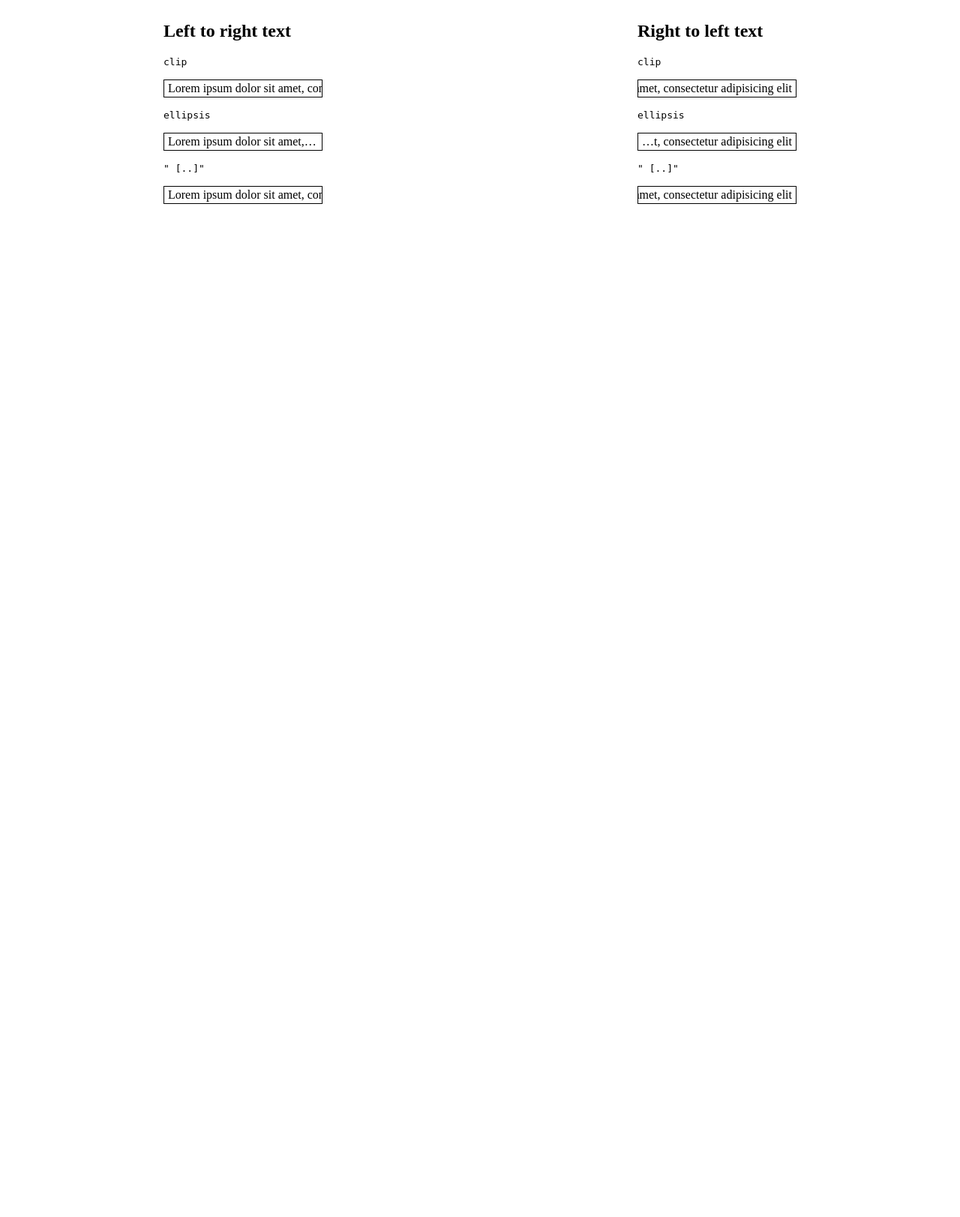
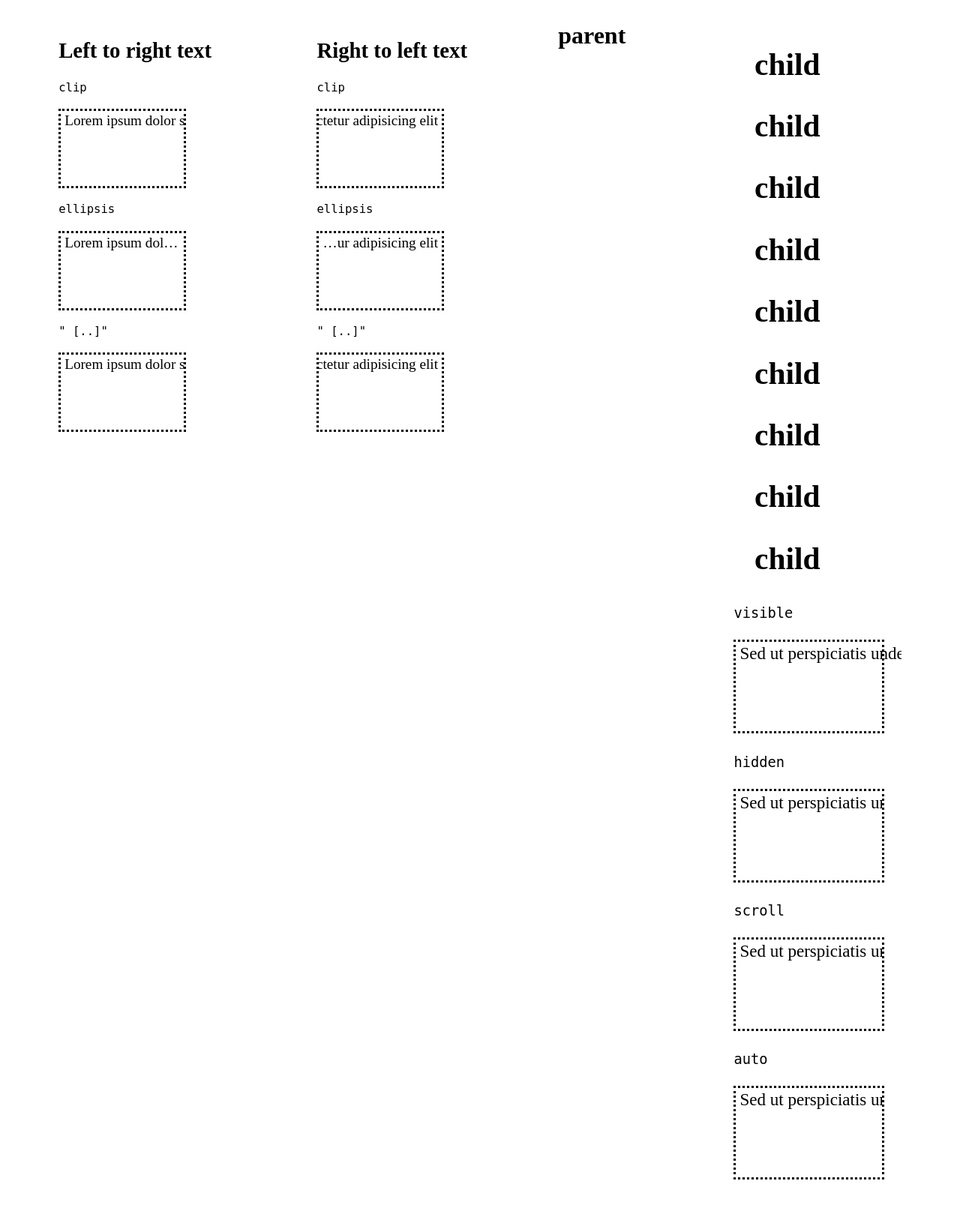
Before and after one commit to ngocngo10/html-css-training, a PHP site: page / in a window 1280 px wide. Shown: the whole page at 75% size. Before the commit the page ends 272 px from the top, so only its background shows below. Run offline with PHP 8.4, Linux system fonts and the light colour scheme.

Commit message:
overflow

```diff
--- a/overflow/index.html
+++ b/overflow/index.html
@@ -1,5 +1,6 @@
 <!DOCTYPE html>
 <html lang="en">
+
 <head>
   <meta charset="UTF-8">
   <meta http-equiv="X-UA-Compatible" content="IE=edge">
@@ -7,6 +8,7 @@
   <title>Document</title>
   <link rel="stylesheet" href="style.css">
 </head>
+
 <body>
   <div class="ltr">
     <h2>Left to right text</h2>
@@ -27,5 +29,64 @@
     <pre>" [..]"</pre>
     <p class="overflow-string">Lorem ipsum dolor sit amet, consectetur adipisicing elit.</p>
   </div>
+  <h1>parent</h1>
+  <div class="parent">
+    <div class="auto-grid">
+      <div class="box">
+        <h2>child</h2>
+      </div>
+      <div class="box">
+        <h2>child</h2>
+      </div>
+      <div class="box">
+        <h2>child</h2>
+      </div>
+      <div class="box">
+        <h2>child</h2>
+      </div>
+      <div class="box">
+        <h2>child</h2>
+      </div>
+      <div class="box">
+        <h2>child</h2>
+      </div>
+      <div class="box">
+        <h2>child</h2>
+      </div>
+      <div class="box">
+        <h2>child</h2>
+      </div>
+      <div class="box">
+        <h2>child</h2>
+      </div>
+    </div>
+    <div>
+      <code>visible</code>
+      <p class="visible">
+        Sed ut perspiciatis unde omnis iste natus error sit voluptatem accusantium doloremque laudantium.
+      </p>
+    </div>
+
+    <div>
+      <code>hidden</code>
+      <p class="hidden">
+        Sed ut perspiciatis unde omnis iste natus error sit voluptatem accusantium doloremque laudantium.
+      </p>
+    </div>
+
+    <div>
+      <code>scroll</code>
+      <p class="scroll">
+        Sed ut perspiciatis unde omnis iste natus error sit voluptatem accusantium doloremque laudantium.
+      </p>
+    </div>
+
+    <div>
+      <code>auto</code>
+      <p class="auto">
+        Sed ut perspiciatis unde omnis iste natus error sit voluptatem accusantium doloremque laudantium.
+      </p>
+    </div>
 </body>
+
 </html>
--- a/overflow/style.css
+++ b/overflow/style.css
@@ -32,3 +32,36 @@ body {
 .rtl > p {
   direction: rtl;
 }
+
+.parent {
+  overflow-x: scroll;
+  overflow-y: scroll;
+}
+
+body {
+  display: flex;
+  justify-content: space-around;
+}
+
+div {
+  margin: 1em;
+  font-size: 1.2em;
+}
+
+p {
+  width: 8em;
+  height: 5em;
+  border: dotted;
+}
+
+p.visible {
+  overflow: visible;
+}
+
+p.hidden {
+  overflow: hidden;
+}
+
+p.scroll {
+  overflow: scroll;
+}
```
